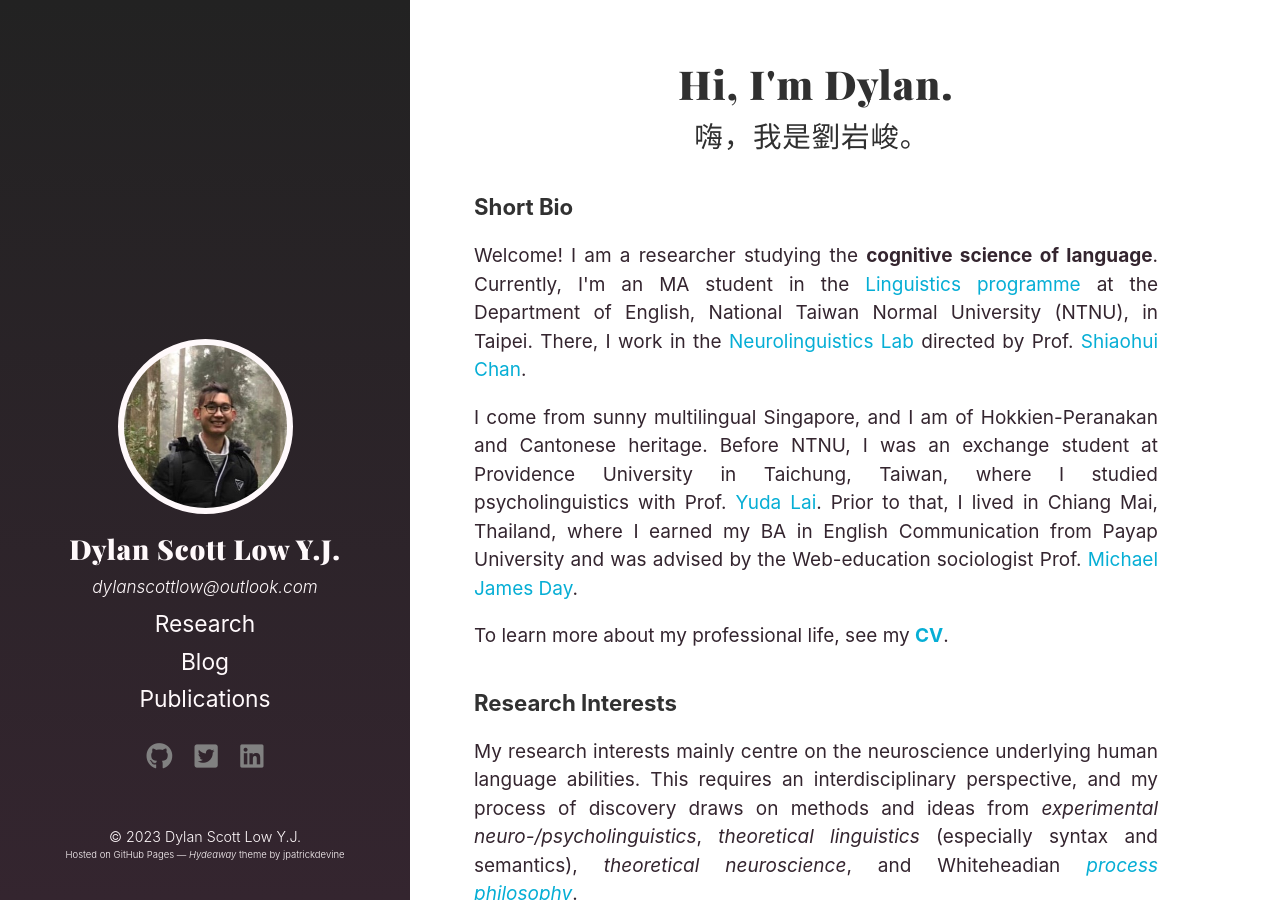
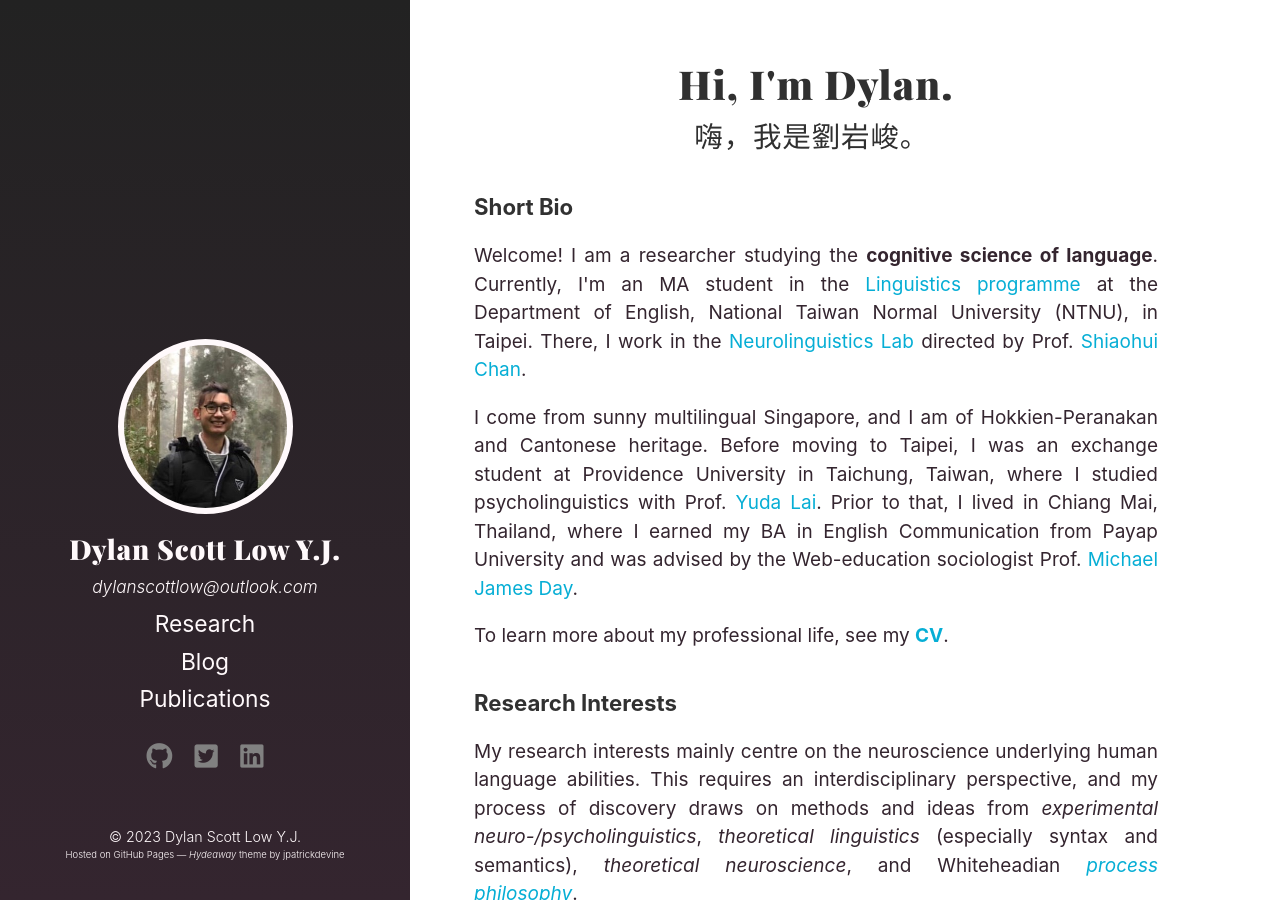
Before and after one commit to dylanscottlow/dylanscottlow.github.io, a Jekyll site: the page built from index.html, in a window 1280 px wide and 900 px high. Built offline with Jekyll 4.4.1, drawn with Linux system fonts in a browser that asks for light colours; a style sheet for code colours, icons or effects is not loaded.

Commit message:
Add zero-width space to auto-type line to maintain lines

```diff
--- a/_layouts/page.html
+++ b/_layouts/page.html
@@ -3,7 +3,7 @@
 ---
 
 <div class="page">
-  <h1 class="page-title"><span class="auto-type-title"></span></h1>
+  <h1 class="page-title">&#8203;<span class="auto-type-title"></span></h1>
   <div class="hr"></div>
   {{ content }}
 </div>
--- a/index.html
+++ b/index.html
@@ -5,15 +5,15 @@
 
 
 <h1 class="page-title">
-  H<span class="auto-type-EN"></span>
+  &#8203;<span class="auto-type-EN"></span>
 </h1>
 <h2 class="page-subtitle-zhtw">
-   <span class="auto-type-ZH"></span>
+  &#8203;<span class="auto-type-ZH"></span>
 </h2>
 
 <script>
   var typed = new Typed(".auto-type-EN", {
-    strings: ["i, I'm Dylan."],
+    strings: ["Hi, I'm Dylan."],
     typeSpeed: 130,
     backSpeed: 130,
     loop: false,
@@ -41,7 +41,7 @@
 </p>
 <p>
 I come from sunny multilingual Singapore, and I am of Hokkien-Peranakan and Cantonese heritage.
-Before NTNU, I was an exchange student at Providence University in Taichung, Taiwan, where I studied psycholinguistics
+Before moving to Taipei, I was an exchange student at Providence University in Taichung, Taiwan, where I studied psycholinguistics
 with Prof. <a href="https://www.researchgate.net/profile/Yu-Da-Lai"  target="_blank" rel="noopener noreferrer">Yuda Lai</a>.
 Prior to that, I lived in Chiang Mai, Thailand, where I earned my BA in English Communication from Payap University and was
 advised by the Web-education sociologist Prof. <a href="https://www.researchgate.net/profile/Michael-Day-33"  target="_blank" rel="noopener noreferrer">Michael James Day</a>.
```
